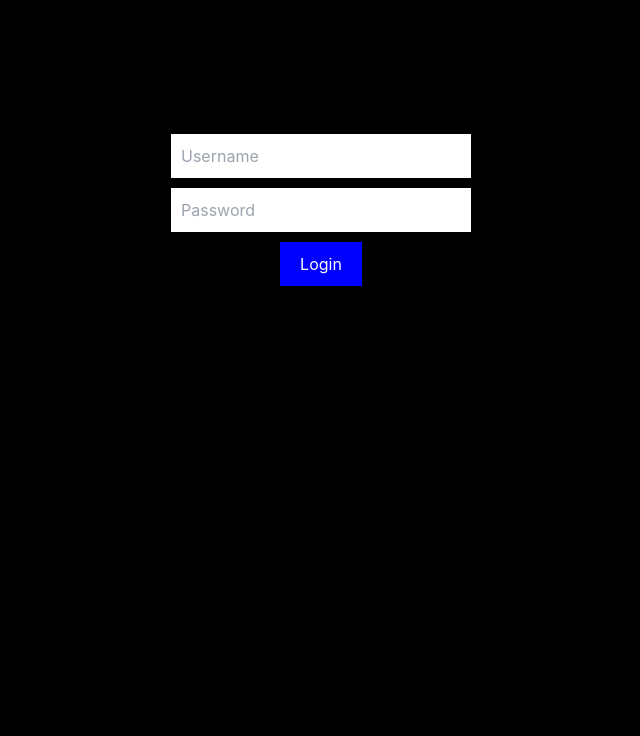
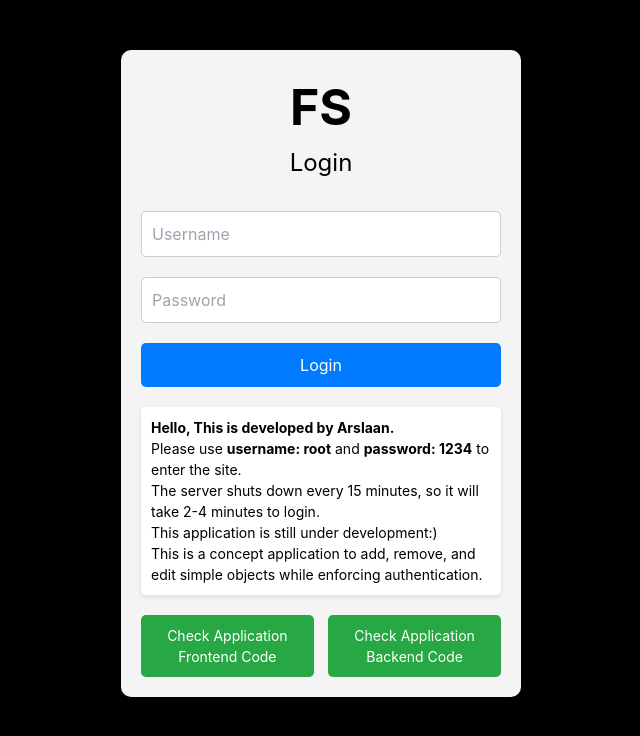
Before and after one commit to W44/React-FrontEnd-FO, a React (Create React App) app: page /login in a window 1280 px wide. Shown: the top 736 px of the page, without its empty margins (319-959 px from the left). Built offline with nearby package versions, Linux system fonts and the light colour scheme.

Commit message:
updating login page

```diff
--- /dev/null
+++ b/src/Components/Body/Login.css
@@ -0,0 +1,121 @@
+/* Container */
+.login-container {
+    width: 400px;
+    margin: 50px auto;
+    padding: 20px;
+    background-color: #f4f4f4;
+    border-radius: 10px;
+    text-align: center;
+    box-shadow: 0px 4px 10px rgba(0, 0, 0, 0.1);
+  }
+
+  /* Rotating FS Heading */
+  .rotating-heading {
+    font-size: 50px;
+    font-weight: bold;
+    cursor: pointer;
+    transition: transform 0.5s ease-in-out;
+  }
+
+  .rotating-heading:hover {
+    transform: rotate(360deg);
+  }
+
+  /* Title */
+  .login-title {
+    font-size: 24px;
+    margin-bottom: 20px;
+  }
+
+  /* Form */
+  .login-form {
+    display: flex;
+    flex-direction: column;
+  }
+
+  /* Input Fields */
+  .login-input {
+    padding: 10px;
+    margin: 10px 0;
+    border-radius: 5px;
+    border: 1px solid #ccc;
+    font-size: 16px;
+  }
+
+  /* Login Button */
+  .login-button {
+    padding: 10px;
+    background-color: #007bff;
+    color: white;
+    border: none;
+    border-radius: 5px;
+    cursor: pointer;
+    font-size: 16px;
+    margin-top: 10px;
+    transition: background-color 0.3s;
+  }
+
+  .login-button:hover {
+    background-color: #0056b3;
+  }
+
+  .login-button:disabled {
+    background-color: #cccccc;
+    cursor: not-allowed;
+  }
+
+  /* Error Message */
+  .login-error {
+    color: red;
+    font-size: 14px;
+    margin-top: 5px;
+  }
+
+  /* Loader (Spinner) */
+  .spinner {
+    width: 30px;
+    height: 30px;
+    border: 4px solid rgba(0, 0, 0, 0.2);
+    border-top: 4px solid #007bff;
+    border-radius: 50%;
+    animation: spin 1s linear infinite;
+    margin: 10px auto;
+  }
+
+  @keyframes spin {
+    0% { transform: rotate(0deg); }
+    100% { transform: rotate(360deg); }
+  }
+
+  /* Info Box */
+  .info-box {
+    margin-top: 20px;
+    padding: 10px;
+    background-color: #fff;
+    border-radius: 5px;
+    box-shadow: 0px 2px 5px rgba(0, 0, 0, 0.1);
+    font-size: 14px;
+    text-align: left;
+  }
+
+  /* GitHub Buttons */
+  .button-container {
+    margin-top: 20px;
+    display: flex;
+    justify-content: space-between;
+  }
+
+  .github-button {
+    padding: 10px;
+    background-color: #28a745;
+    color: white;
+    border: none;
+    border-radius: 5px;
+    cursor: pointer;
+    font-size: 14px;
+    width: 48%;
+  }
+
+  .github-button:hover {
+    background-color: #218838;
+  }
--- a/src/Components/Body/Login.jsx
+++ b/src/Components/Body/Login.jsx
@@ -1,16 +1,16 @@
 import React, { useState, useEffect, useContext } from "react";
 import { useNavigate } from "react-router-dom";
-import { loginStyles } from "../../Constants";
 import AuthContext from "../Contexts/AuthContext";
 import { URL } from "../../Constants";
+import "./Login.css";
 
 const Login = () => {
   const { token, login } = useContext(AuthContext);
   const [username, setUsername] = useState("");
   const [password, setPassword] = useState("");
   const [error, setError] = useState("");
+  const [loading, setLoading] = useState(false);
   const navigate = useNavigate();
-
 
   useEffect(() => {
     if (token) {
@@ -18,43 +18,45 @@ const Login = () => {
     }
   }, [token, navigate]);
 
-
-
   const handleLogin = async (e) => {
     e.preventDefault();
     setError("");
+    setLoading(true); // Show loader
 
     try {
-        const response = await fetch(URL+'/api/v1/authenticate', {
-            method: 'POST',
-            headers: {
-                'Accept': 'application/json',
-                'Content-Type': 'application/json',
-            },
-            body: JSON.stringify({
-                "username": username,
-                "password": password,
-            })
-        });
+      const response = await fetch(URL + "/api/v1/authenticate", {
+        method: "POST",
+        headers: {
+          Accept: "application/json",
+          "Content-Type": "application/json",
+        },
+        body: JSON.stringify({ username, password }),
+      });
+
       const data = await response.json();
       login(data.token, { username });
       navigate("/dashboard");
     } catch (error) {
       setError("Invalid credentials. Please try again.");
+    } finally {
+      setLoading(false); // Hide loader after response
     }
   };
 
   return (
-    <div style={loginStyles.container}>
-      <h2>Login</h2>
-      <form onSubmit={handleLogin}>
+    <div className="login-container">
+      {/* Rotating Heading */}
+      <h1 className="rotating-heading">FS</h1>
+
+      <h2 className="login-title">Login</h2>
+      <form onSubmit={handleLogin} className="login-form">
         <input
           type="text"
           placeholder="Username"
           value={username}
           onChange={(e) => setUsername(e.target.value)}
           required
-          style={loginStyles.input}
+          className="login-input"
         />
         <input
           type="password"
@@ -62,15 +64,38 @@ const Login = () => {
           value={password}
           onChange={(e) => setPassword(e.target.value)}
           required
-          style={loginStyles.input}
+          className="login-input"
         />
-        {error && <p style={loginStyles.error}>{error}</p>}
-        <button type="submit" style={loginStyles.button}>Login</button>
+        {error && <p className="login-error">{error}</p>}
+
+        {/* Loader when waiting for response */}
+        {loading ? (
+          <div className="spinner"></div>
+        ) : (
+          <button type="submit" className="login-button" disabled={loading}>
+            Login
+          </button>
+        )}
       </form>
+
+      <div className="info-box">
+        <p><strong>Hello, This is developed by Arslaan.</strong></p>
+        <p>Please use <strong>username: root</strong> and <strong>password: 1234</strong> to enter the site.</p>
+        <p>The server shuts down every 15 minutes, so it will take 2-4 minutes to login.</p>
+        <p>This application is still under development:)</p>
+        <p>This is a concept application to add, remove, and edit simple objects while enforcing authentication.</p>
+      </div>
+
+      <div className="button-container">
+        <button onClick={() => window.open("https://github.com/W44/React-FrontEnd-FO", "_blank")} className="github-button">
+          Check Application Frontend Code
+        </button>
+        <button onClick={() => window.open("https://github.com/W44/Java_BackEnd-FO", "_blank")} className="github-button">
+          Check Application Backend Code
+        </button>
+      </div>
     </div>
   );
 };
 
-
-
 export default Login;
```
Also changed, not shown: public/logo192.png, 1 other file (tests, documents, lock files or other folders).
